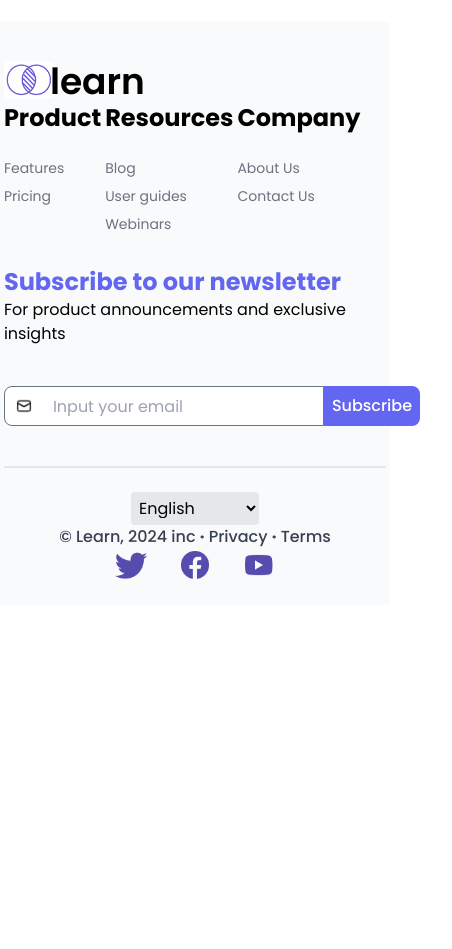
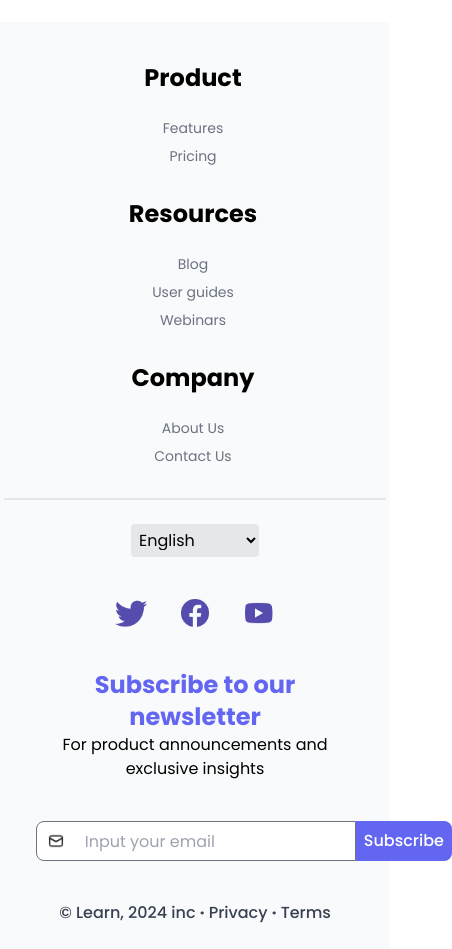
Before and after one commit to nemanjaKostovski/next_learning_platform, a Next.js app: page / in a window 390 px wide. Shown: the part 1446-2395 px from the top of the page, 452 px wide, since content can reach past the window. Before the commit the page ends 2051 px from the top, so only its background shows below. Built offline with nearby package versions, Linux system fonts and the light colour scheme.

Commit message:
responsive footer

```diff
--- a/src/app/components/Footer/Footer.tsx
+++ b/src/app/components/Footer/Footer.tsx
@@ -1,7 +1,7 @@
 import Logo from '../common/Logo';
 import FooterIcons from './FooterIcons';
 import FooterRow from './FooterRow';
-import Image from 'next/image';
+import FooterSubscribe from './FooterSubscribe';
 
 const footerItems = [
   [
@@ -27,35 +27,13 @@ const year = new Date().getFullYear();
 function Footer() {
   return (
     <footer className='pl-[1%] pr-[1%] sm:pl-[10%] sm:pr-[10%] gap-x-8 gap-y-4 pt-10 bg-gray-50'>
-      <div className='xl:flex justify-between border-b-2 lg:grid col-span-2'>
-        <Logo />
+      <div className='xl:flex justify-center xl:justify-between border-b-2 lg:grid'>
+        <div className='hidden w-full xl:w-fit mb-10 sm:flex xl:block justify-center'>
+          <Logo />
+        </div>
         <FooterRow items={footerItems} />
-        <div className='col-span-2 mb-10'>
-          <h2 className='text-2xl font-bold text-indigo-500'>
-            Subscribe to our newsletter
-          </h2>
-          <p className='mb-10'>
-            For product announcements and exclusive insights
-          </p>
-          <div className='relative'>
-            <Image
-              src='/envelope.png'
-              width={16}
-              height={16}
-              alt='email-icon'
-              className='absolute top-3 left-3 w-4 h-4'
-            />
-            <div className='flex'>
-              <input
-                className='w-80 h-10 rounded-lg rounded-r-none border-[1px] border-gray-500 pl-12'
-                type='text'
-                placeholder='Input your email'
-              />
-              <button className='btn btn--primary rounded-lg rounded-l-none w-32'>
-                Subscribe
-              </button>
-            </div>
-          </div>
+        <div className='hidden sm:block'>
+          <FooterSubscribe />
         </div>
       </div>
 
@@ -67,11 +45,19 @@ function Footer() {
         >
           <option value='English'>English</option>
         </select>
+        <div className='block sm:hidden my-10'>
+          <FooterIcons />
+        </div>
+        <div className='block sm:hidden text-center w-5/6'>
+          <FooterSubscribe />
+        </div>
         <p className='text-gray-700 font-medium'>
           &copy; Learn, {year} inc <strong>&middot;</strong> Privacy{' '}
           <strong>&middot;</strong> Terms
         </p>
-        <FooterIcons />
+        <div className='hidden sm:block'>
+          <FooterIcons />
+        </div>
       </div>
     </footer>
   );
--- a/src/app/components/Footer/FooterRow.tsx
+++ b/src/app/components/Footer/FooterRow.tsx
@@ -3,7 +3,7 @@ import { FooterRowType } from '../../types/index';
 
 export default function FooterRow({ items }: FooterRowType) {
   return (
-    <div className='text-gray-500 text-sm flex'>
+    <div className='text-gray-500 w-full xl:w-fit justify-between text-sm flex flex-col sm:flex-row text-center sm:text-left col-span-1'>
       {items.map((group, groupIndex) => (
         <div
           key={groupIndex}
--- /dev/null
+++ b/src/app/components/Footer/FooterSubscribe.tsx
@@ -0,0 +1,30 @@
+import Image from 'next/image';
+export default function Subscribe() {
+  return (
+    <div className='mb-10 text-center sm:text-left'>
+      <h2 className='text-2xl font-bold text-indigo-500'>
+        Subscribe to our newsletter
+      </h2>
+      <p className='mb-10'>For product announcements and exclusive insights</p>
+      <div className='relative'>
+        <Image
+          src='/envelope.png'
+          width={16}
+          height={16}
+          alt='email-icon'
+          className='absolute top-3 left-3 w-4 h-4'
+        />
+        <div className='flex'>
+          <input
+            className='w-80 h-10 rounded-lg rounded-r-none border-[1px] border-gray-500 pl-12'
+            type='text'
+            placeholder='Input your email'
+          />
+          <button className='btn btn--primary rounded-lg rounded-l-none w-32'>
+            Subscribe
+          </button>
+        </div>
+      </div>
+    </div>
+  );
+}
--- a/src/app/components/Navbar/MobileNavbar.tsx
+++ b/src/app/components/Navbar/MobileNavbar.tsx
@@ -74,7 +74,7 @@ export default function MobileNavbar() {
             height={24}
             alt='sign-out'
             className=''
-          />{' '}
+          />
           <span className='ml-4'>Sign out</span>
         </button>
       </section>
```
